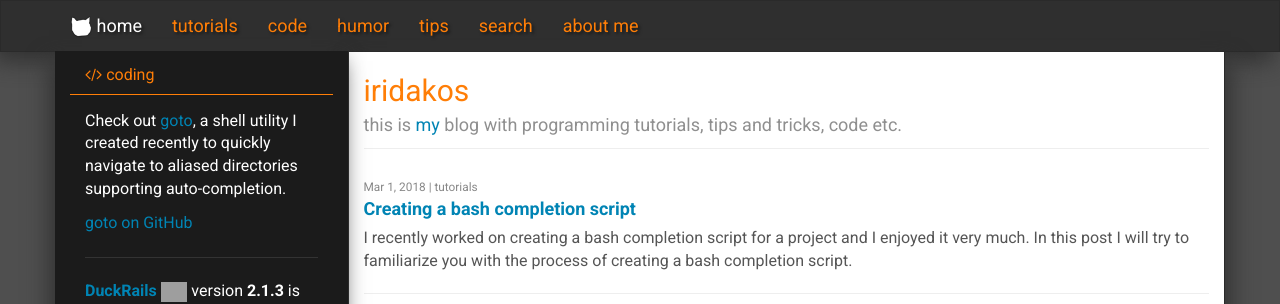
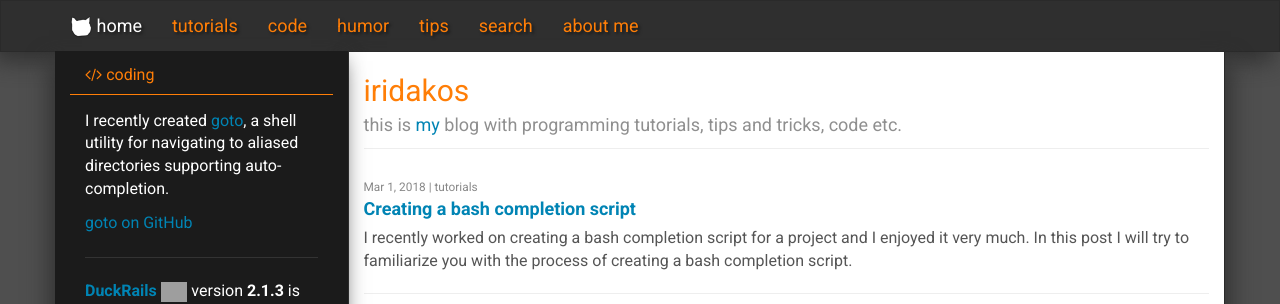
Before and after one commit to iridakos/iridakos.github.io, a Jekyll site: the page built from index.html, in a window 1280 px wide. Shown: the top 304 px of the page. Built offline with Jekyll 4.4.1, drawn with Linux system fonts in a browser that asks for light colours; nearby versions of some CDN libraries; the list of posts is cut into pages by our own code; comment, search, counter and statistics services are not loaded; grey boxes are pictures that could not be loaded.

Commit message:
Change coding news

```diff
--- a/_includes/news.html
+++ b/_includes/news.html
@@ -5,8 +5,8 @@
 
     <div class="panel-body">
       <p>
-        Check out <a class="ga-event-link" data-event-label="goto repo" data-event-action="click" data-event-category="News links" href="https://github.com/iridakos/goto" target="_blank">goto</a>, a shell utility I created recently
-         to quickly navigate to aliased directories supporting auto-completion.
+        I recently created <a class="ga-event-link" data-event-label="goto repo" data-event-action="click" data-event-category="News links" href="https://github.com/iridakos/goto" target="_blank">goto</a>, a shell utility
+         for navigating to aliased directories supporting auto-completion.
       </p>
 
         <p><a class="github-button" href="https://github.com/iridakos/goto" data-size="large" data-show-count="false" aria-label="Star iridakos/goto on GitHub">goto on GitHub</a></p></p>
```
